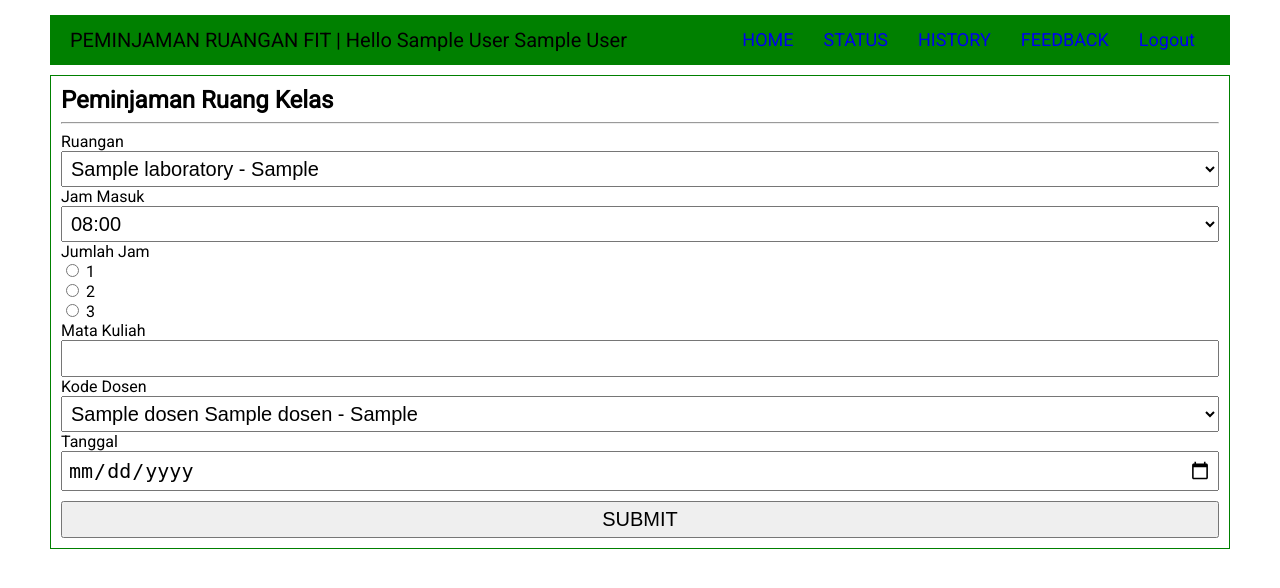
After one commit to akhmadfauzy88/Tubes-Webdas, a PHP site: page /User/kelas.php in a window 1280 px wide. The commit adds this page. Shown: the top 588 px of the page. Run offline with PHP 8.4, Linux system fonts and the light colour scheme; the visitor is signed in with stand-in values (Sample User, id 1); tables that the repository leaves empty or names only in its code hold one stand-in row (values such as "Sample post").

Commit message:
Progress 4

```diff
--- a/Assets/Dashboard.css
+++ b/Assets/Dashboard.css
@@ -107,7 +107,33 @@ td{
   font-size: 18px;
 }
 
+.pinjam{
+  line-height: 50px;
+}
+
+.pinjam a{
+  margin: 0 10px;
+  border: 1px solid black;
+  padding: 10px;
+}
+
+.pinjam a:hover{
+  background: #20c997;
+  transition: 0.3s;
+}
+
+.kelas .form-control{
+  width: 100%;
+  font-size: 20px;
+  padding: 5px;
+}
+
 @media only screen and (max-width: 900px) {
+
+  body{
+    padding: 5px 15px;
+  }
+
   .menu{
     display: block;
     height: auto;
@@ -130,4 +156,19 @@ td{
   .menu ul li{
     margin: 0;
   }
+
+  .filter input{
+    width: 100%;
+  }
+
+  .pinjam {
+    text-align: center;
+  }
+
+  .pinjam a{
+    border: none;
+    margin: 5px auto;
+    display: block;
+    width: 100%;
+  }
 }
--- a/User/dashboard.php
+++ b/User/dashboard.php
@@ -44,6 +44,10 @@
           <input type="submit" name="sub" value="FILTER">
           <input type="submit" name="reset" value="RESET">
         </form>
+      </div>
+      <div class="pinjam">
+        <a href="kelas.php">[+] Pinjam Ruang Kelas</a>
+        <a href="praktikum.php">[+] Pinjam Ruang Praktikum</a>
       </div>
     </div>
 
--- a/User/history.php
+++ b/User/history.php
@@ -32,7 +32,7 @@
         <?php include 'Template/Header.php'; ?>
     <!-- Disini Batas Template -->
     <div class="konten">
-      <h2>Input Feedback</h2>
+      <h2>History Peminjaman</h2>
       <hr>
       <br>
       <h2>History Peminjaman Ruang Kelas</h2>
--- /dev/null
+++ b/User/kelas.php
@@ -0,0 +1,148 @@
+<?php
+  include '../db.php';
+
+  session_name("Spicy_Chicken_Wings");
+  session_start();
+
+  if (!isset($_SESSION['is_login_peminjaman'])) {
+    header("Location: ../index.php");
+  }
+
+  $idx = $_SESSION['id'];
+  $kelas = $_SESSION['kelas'];
+
+  $query = "select * from laboratory";
+  $transaksi = $sql->query($query);
+
+  $query = "select * from dosen";
+  $dosen = $sql->query($query);
+
+  if (isset($_POST['submit'])) {
+
+    $ruang = $_POST['ruang'];
+    $jam_masuk = $_POST['jam_masuk'];
+    $jumlah_jam = $_POST['pinjamruangan'];
+    $matakuliah = $_POST['matakuliah'];
+    $kode_dosen = $_POST['kode_dosen'];
+    $tanggal = $_POST['tanggal'];
+
+    $query = "insert into transaksi (id,peminjam,ruangan,jam_masuk,jumlah_jam,matakuliah,kode_dosen,tanggal,kebutuhan,bukti,status,keterangan) values (NULL,?,?,?,?,?,?,?,NULL,NULL,'pending','kelas')";
+    $q = $sql->prepare($query);
+    $q->bind_param("sssssss", $idx, $ruang, $jam_masuk, $jumlah_jam, $matakuliah, $kode_dosen, $tanggal);
+
+    $q->execute();
+
+    $q = "select * from transaksi";
+    $fff = $sql->query($q);
+    foreach ($fff as $key => $value) {
+      $idk = $value['id'];
+    }
+
+    $jm = $jam_masuk;
+
+    if ($jumlah_jam > 1) {
+      //INSERT INTO `penjadwalan`(`id`, `tanggal`, `jam`, `ruang`, `kelas`, `status`) VALUES ([value-1],[value-2],[value-3],[value-4],[value-5],[value-6])
+      $q = "insert into penjadwalan (id,tanggal,jam,ruang,kelas,status,idx) values (NULL, '$tanggal', '$jam_masuk', '$ruang', '$kelas', 'pending', '$idk')";
+      //echo $q;
+      $sql->query($q);
+      for($i=1;$i<$jumlah_jam;$i++){
+        $tambahjam = strtotime($jm) + 60*60;
+        $jm = date('H:i:s', $tambahjam);
+        $dat = array(
+          'tanggal' => $tanggal,
+          'jam' => $jm,
+          'ruang' => $ruang,
+          'kelas' => $kelas,
+          'status' => 'pending'
+        );
+
+        $q = "insert into penjadwalan (id,tanggal,jam,ruang,kelas,status,idx) values (NULL, '$dat[tanggal]', '$dat[jam]', '$dat[ruang]', '$dat[kelas]', 'pending', $idk)";
+        $sql->query($q);
+      }
+    }else{
+      $dat = array(
+        'tanggal' => $tanggal,
+        'jam' => $jam_masuk,
+        'ruang' => $ruang,
+        'kelas' => $kelas,
+        'status' => 'pending'
+      );
+      $q = "insert into penjadwalan (id,tanggal,jam,ruang,kelas,status,idx) values (NULL, '$dat[tanggal]', '$dat[jam]', '$dat[ruang]', '$dat[kelas]', 'pending', $idk)";
+      $sql->query($q);
+    }
+
+  }
+
+  $sql->close();
+
+?>
+
+<!DOCTYPE html>
+<html lang="en" dir="ltr">
+  <head>
+    <meta charset="utf-8">
+    <title>Peminjaman Ruang Kelas | Peminjaman Ruangan FIT</title>
+    <link rel="stylesheet" href="../Assets/Dashboard.css">
+  </head>
+  <body>
+    <!-- Template Header -->
+        <?php include 'Template/Header.php'; ?>
+    <!-- Disini Batas Template -->
+    <div class="konten">
+      <h2>Peminjaman Ruang Kelas</h2>
+      <hr>
+      <div class="kelas">
+        <form class="" action="" method="post">
+          <label for="">Ruangan</label>
+          <select class="form-control" name="ruang" required>
+            <?php foreach ($transaksi as $val): ?>
+              <?php if ($val['lab_name'] != "-"): ?>
+                <option value="<?php echo $val['id']; ?>"><?php echo $val['nama']." - ".$val['kode']; ?></option>
+              <?php endif; ?>
+            <?php endforeach; ?>
+          </select>
+          <label for="">Jam Masuk</label>
+          <select class="form-control" name="jam_masuk" required>
+            <option value="08:00:00">08:00</option>
+            <option value="09:00:00">09:00</option>
+            <option value="10:00:00">10:00</option>
+            <option value="11:00:00">11:00</option>
+            <option value="12:00:00">12:00</option>
+            <option value="13:00:00">13:00</option>
+            <option value="14:00:00">14:00</option>
+            <option value="15:00:00">15:00</option>
+            <option value="16:00:00">16:00</option>
+            <option value="17:00:00">17:00</option>
+            <option value="18:00:00">18:00</option>
+            <option value="19:00:00">19:00</option>
+          </select>
+          <label for="">Jumlah Jam</label>
+          <br>
+          <div class="form-check form-check-inline">
+            <input class="form-check-input" type="radio" name="pinjamruangan" id="inlineRadio1" value="1" required>
+            <label class="form-check-label" for="inlineRadio1">1</label>
+          </div>
+          <div class="form-check form-check-inline">
+            <input class="form-check-input" type="radio" name="pinjamruangan" id="inlineRadio1" value="2" required>
+            <label class="form-check-label" for="inlineRadio1">2</label>
+          </div>
+          <div class="form-check form-check-inline">
+            <input class="form-check-input" type="radio" name="pinjamruangan" id="inlineRadio1" value="3" required>
+            <label class="form-check-label" for="inlineRadio1">3</label>
+          </div>
+          <label for="">Mata Kuliah</label>
+          <input type="text" name="matakuliah" value="" class="form-control" required>
+          <label for="">Kode Dosen</label>
+          <select class="form-control" name="kode_dosen" required>
+            <?php foreach ($dosen as $val): ?>
+              <option value="<?php echo $val['id']; ?>"><?php echo $val['nama_depan']." ".$val['nama_belakang']." - ".$val['kode']; ?></option>
+            <?php endforeach; ?>
+          </select>
+          <label for="">Tanggal</label>
+          <input type="date" name="tanggal" value="" class="form-control" required>
+          <input type="submit" name="submit" value="SUBMIT" class="form-control" style="margin-top:10px;">
+        </form>
+      </div>
+    </div>
+  </body>
+</html>
```
Also changed, not shown: User/status.php (+35 -6 lines), index.php (+18 -16 lines), User/praktikum.php (added).
